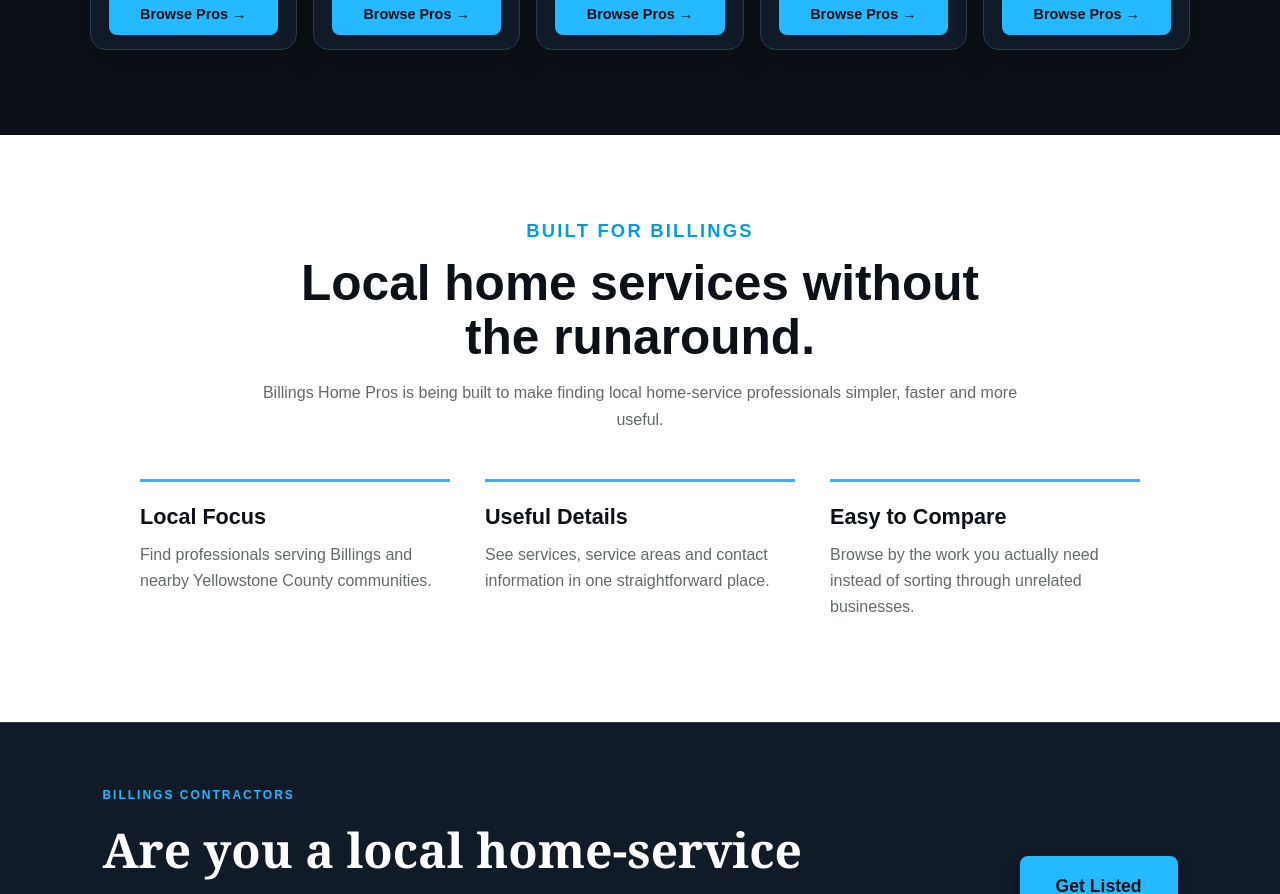
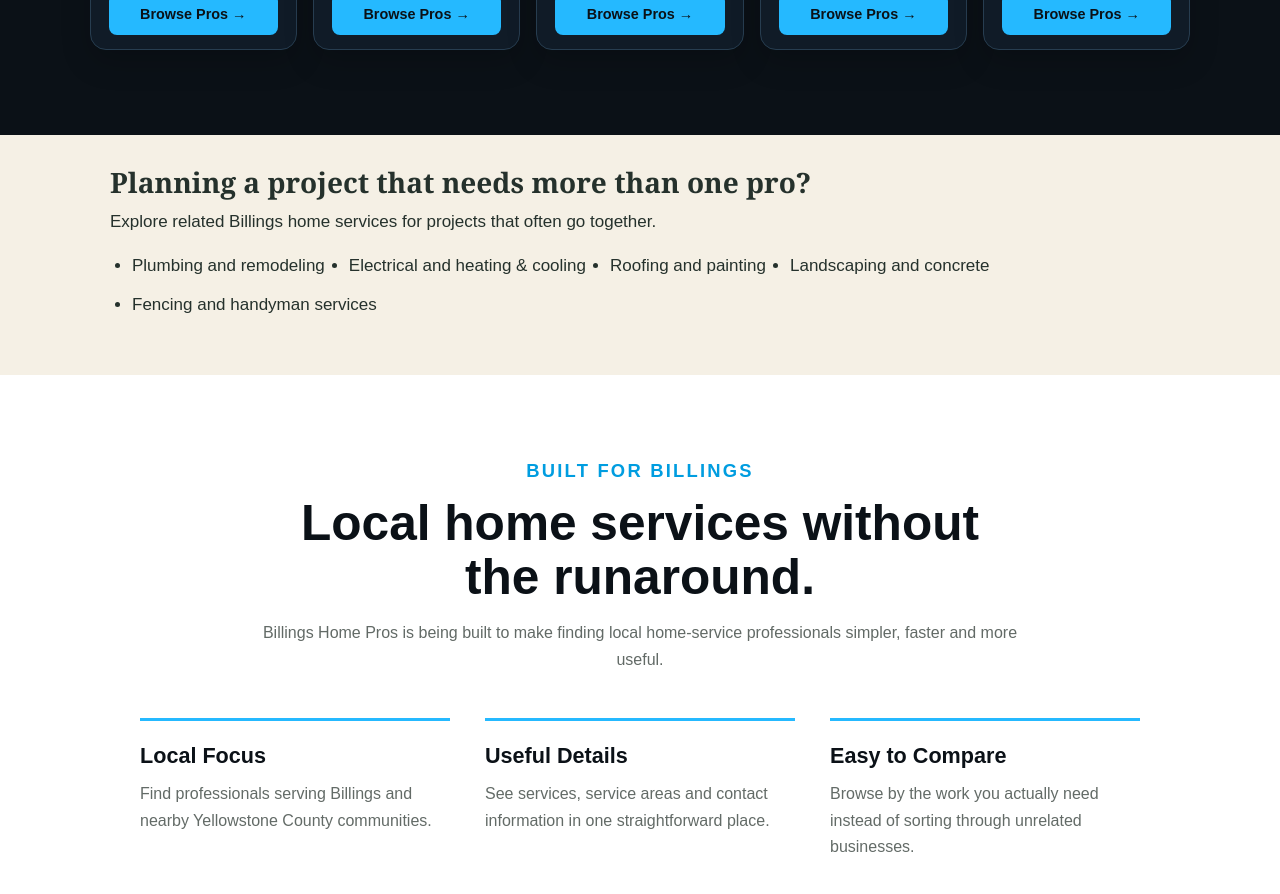
Before and after one commit to Cheddaronbass/billingshomepros, a Next.js app: page / in a window 1280 px wide. Shown: the part 1900-2794 px from the top of the page. Built offline with nearby package versions, Linux system fonts and the light colour scheme.

Commit message:
Add useful contextual links between complementary home service categories

```diff
--- a/app/page.js
+++ b/app/page.js
@@ -168,6 +168,18 @@
 </div>
       </section>
 
+      <section aria-labelledby="related-services-title" style={{ maxWidth: 1100, margin: "0 auto", padding: "28px 20px 40px" }}>
+        <h2 id="related-services-title" style={{ fontSize: "clamp(22px, 3vw, 28px)", marginBottom: 8 }}>Planning a project that needs more than one pro?</h2>
+        <p style={{ fontSize: 17, lineHeight: 1.5, marginTop: 0 }}>Explore related Billings home services for projects that often go together.</p>
+        <ul style={{ display: "flex", flexWrap: "wrap", gap: "12px 24px", paddingLeft: 22, fontSize: 17, lineHeight: 1.6 }}>
+          <li><a href="/plumbing">Plumbing</a> and <a href="/contractors-remodeling">remodeling</a></li>
+          <li><a href="/electrical">Electrical</a> and <a href="/hvac">heating &amp; cooling</a></li>
+          <li><a href="/roofing">Roofing</a> and <a href="/painting">painting</a></li>
+          <li><a href="/landscaping">Landscaping</a> and <a href="/concrete">concrete</a></li>
+          <li><a href="/fencing">Fencing</a> and <a href="/handyman">handyman services</a></li>
+        </ul>
+      </section>
+
       <section className="whySection" id="why">
         <div className="sectionHeading">
           <div className="eyebrow builtForBillings">BUILT FOR BILLINGS</div>
```
